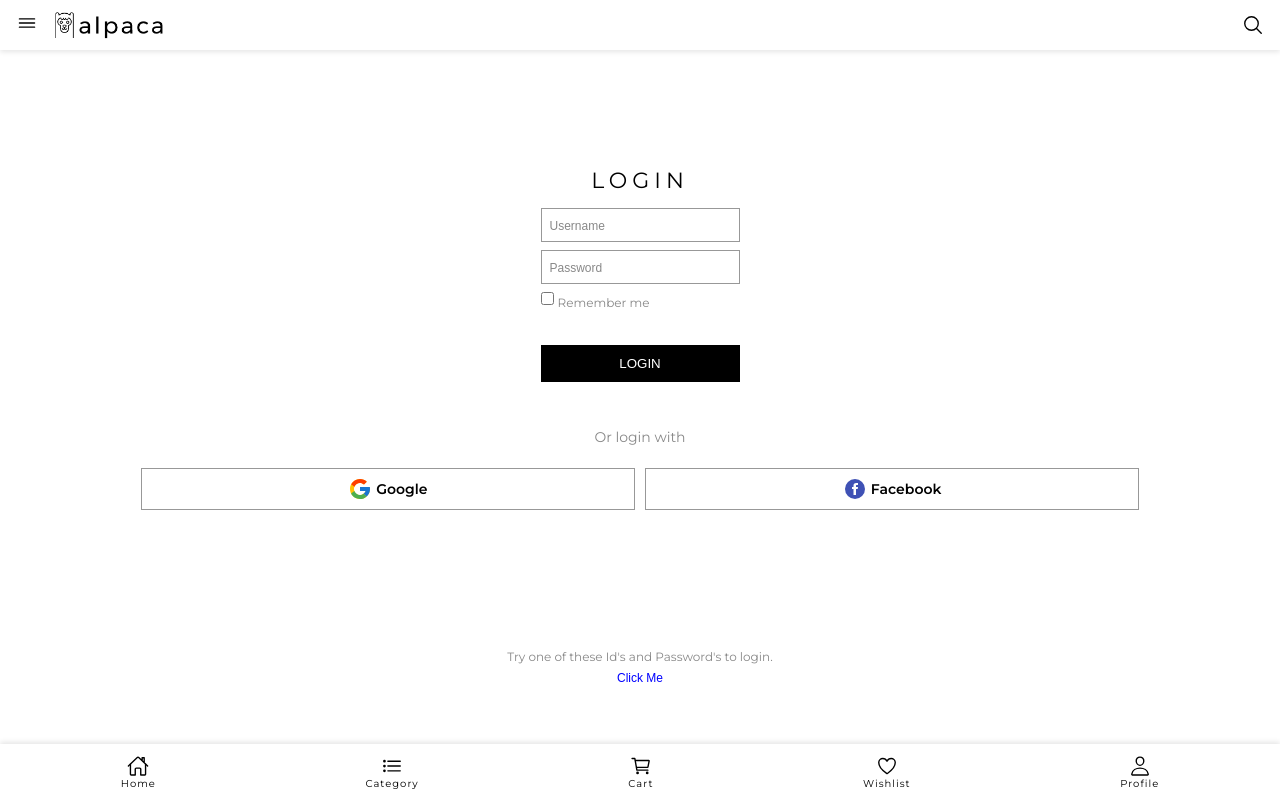
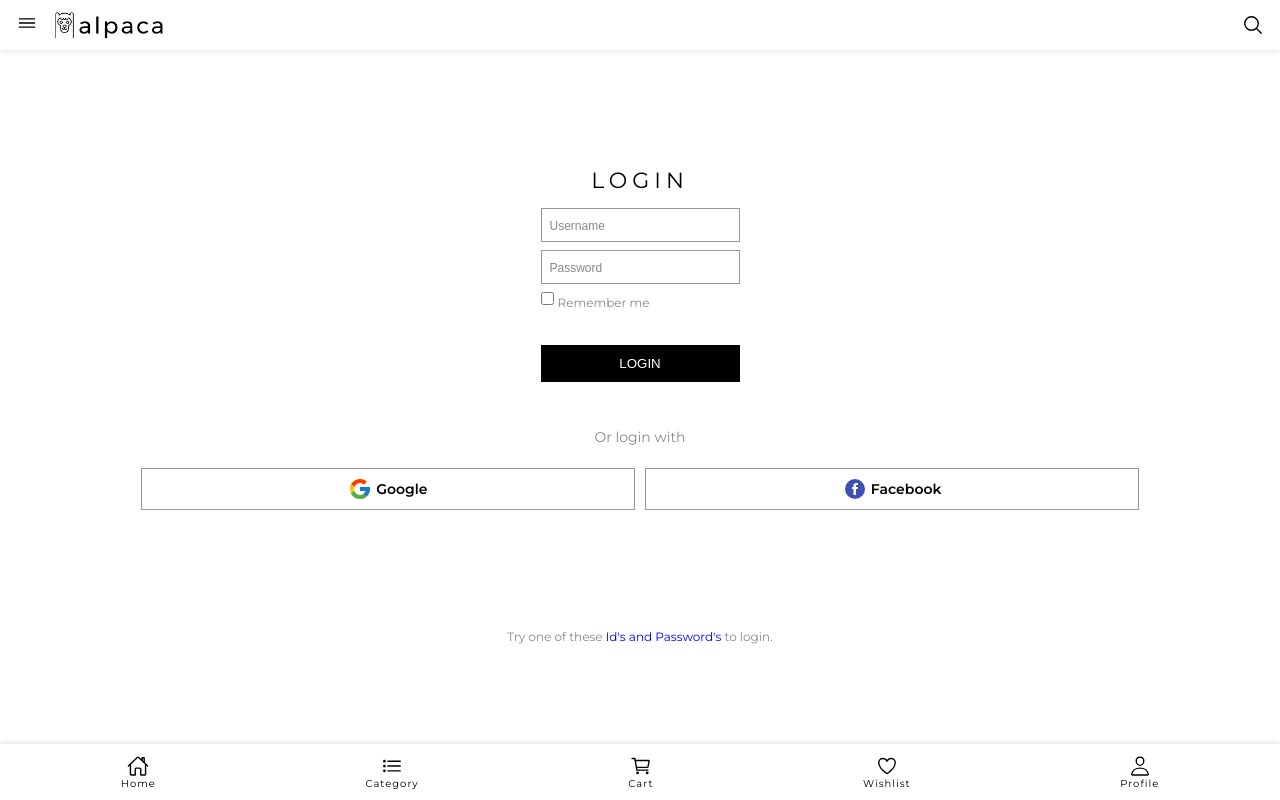
Before and after one commit to aldi-milano/alpaca-store, a React (Create React App) app: page /profile in a window 1280 px wide. Built offline with nearby package versions, Linux system fonts and the light colour scheme; no server answers.

Commit message:
working on accordion and logout button

```diff
--- a/src/App.js
+++ b/src/App.js
@@ -1,4 +1,4 @@
-import { BrowserRouter, Routes, Route } from 'react-router-dom';
+import { BrowserRouter, Routes, Route, Navigate } from 'react-router-dom';
 import { useEffect, useState } from 'react';
 import Swal from 'sweetalert2';
 import SharedLayout from './components/shared-layout/SharedLayout';
@@ -7,7 +7,6 @@ import Categories from './components/pages/categories/Categories';
 import Category from './components/pages/categories/category/category';
 import Cart from './components/pages/carts/Cart';
 import Wishlist from './components/pages/wishlist/Wishlist';
-import Profile from './components/pages/profile/Profile';
 import SingleProduct from './components/pages/single-product/SingleProduct';
 import './scss/style.scss';
 import Visitor from './components/pages/profile/visitor/Visitor';
@@ -20,8 +19,7 @@ function App() {
     user: {},
     cart: [],
     item: [],
-    refHeight: undefined,
-    isClicked: false,
+    profile: {},
     isLogin: false,
     keyword: '',
     profileImg: '',
@@ -34,8 +32,6 @@ function App() {
       return response.json();
     });
   }
-
-  // useState(() => console.log(state.user), []);
 
   useEffect(() => {
     try {
@@ -51,7 +47,6 @@ function App() {
         setState({ ...state, products, users, profileImg });
         console.log(products);
         console.log(users);
-        console.log(profileImg);
       })();
     } catch (err) {
       console.log(err);
@@ -131,9 +126,11 @@ function App() {
     console.log(state.products);
   }
 
+  let getParams;
   const onHandleClearValue = () => setState({ ...state, keyword: '' });
-  const isLoginHandler = bool => setState({ ...state, isLogin: bool });
-  // const userLoginProfile = data => setState({ ...state, user: data });
+  const isLoginHandler = (bool, data) =>
+    setState({ ...state, isLogin: bool, profile: data });
+  const logoutHandler = () => setState({ ...state, isLogin: false });
 
   return (
     <main className='main'>
@@ -148,6 +145,7 @@ function App() {
                 items={state.cart}
                 products={state.products}
                 isLogin={state.isLogin}
+                profile={state.profile}
               />
             }
           >
@@ -207,7 +205,11 @@ function App() {
             <Route
               path='profile/:userId'
               element={
-                <User users={state.users} profileImg={state.profileImg} />
+                <User
+                  users={state.users}
+                  profileImg={state.profileImg}
+                  logoutHandler={logoutHandler}
+                />
               }
             />
           </Route>
--- a/src/components/navigation/Navigation.js
+++ b/src/components/navigation/Navigation.js
@@ -1,3 +1,4 @@
+import { useEffect } from 'react';
 import { Link } from 'react-router-dom';
 
 import Cart from './icon/Cart';
@@ -8,7 +9,7 @@ import Wishlist from './icon/Wishlist';
 
 import './navigation.scss';
 
-function Navigation({ items, products, clearValue }) {
+function Navigation({ items, products, clearValue, isLogin, profile }) {
   return (
     <nav className='nav'>
       <Link to='/'>
@@ -23,7 +24,7 @@ function Navigation({ items, products, clearValue }) {
       <Link to='/wishlist'>
         <Wishlist products={products} />
       </Link>
-      <Link to='/profile'>
+      <Link to={!isLogin ? `/profile` : `/profile/${profile.id}`}>
         <Profile />
       </Link>
     </nav>
--- a/src/components/pages/profile/user/User.js
+++ b/src/components/pages/profile/user/User.js
@@ -1,17 +1,17 @@
-import { useState, useEffect, useRef } from 'react';
+import { useEffect, useRef } from 'react';
 import { useParams } from 'react-router-dom';
-import { IoCaretUpSharp, IoCaretDownSharp } from 'react-icons/io5';
+import {
+  IoCaretUpSharp,
+  IoCaretDownSharp,
+  IoLogOutOutline,
+} from 'react-icons/io5';
 
 import './user.scss';
 
-function User({ users, profileImg }) {
+function User({ users, profileImg, logoutHandler }) {
   const [img] = profileImg;
   const { url } = img;
   const ref = useRef();
-  let [state, setState] = useState({
-    // profileImg: '',
-    isShowing: false,
-  });
 
   const { userId } = useParams();
 
@@ -27,24 +27,7 @@ function User({ users, profileImg }) {
     address: { city, number, street, zipcode },
   } = user;
 
-  // useEffect(() => {
-  //   (async () => {
-  //     const data = await fetch('https://tinyfac.es/api/data?limit=1&quality=0');
-  //     const [res] = await data.json();
-  //     setState({ ...state, profileImg: res.url });
-  //   })();
-  // }, []);
-
   const elContainer = document.querySelector('.user__container');
-
-  // function showingEl(e) {
-  //   console.log(e.target);
-  //   setState({ ...state, isShowing: !state.isShowing });
-  // }
-
-  // function setShowing() {
-  //   setState({ ...state, isShowing: !state.isShowing });
-  // }
 
   // useEffect(() => {
   //   const showingAccordion = document.querySelector('.user__content');
@@ -68,8 +51,10 @@ function User({ users, profileImg }) {
     const detail = document.querySelectorAll('.user__detail');
 
     function showingInfo(i) {
-      // detail.className = 'user__detail';
-      detail[i].classList.toggle('user__detail--active');
+      detail.forEach(d => {
+        d.classList.remove('active');
+      });
+      detail[i].classList.toggle('active');
     }
 
     icons.forEach((_, i) => {
@@ -77,31 +62,28 @@ function User({ users, profileImg }) {
     });
   }, []);
 
-  useEffect(() => {
-    console.log(state.isShowing);
-  }, [state.isShowing]);
-
   function uppercase(str = '') {
     return str.charAt(0).toUpperCase() + str.slice(1);
   }
 
-  console.log(uppercase(firstname));
-
   return (
     <div className='user'>
       <div ref={ref} className='user__content'>
-        <h2>Welcome Back, {uppercase(firstname)}</h2>
+        <div className='user__greeting'>
+          <h3>Welcome Back, {uppercase(firstname)}</h3>
+          <IoLogOutOutline
+            className='icon'
+            onClick={logoutHandler}
+            title='Logout'
+          />
+        </div>
         <div className='user__img'>
           <img src={url} alt='profile image' className='img' />
         </div>
         <div className='user__container' id='1'>
           <div className='user__title'>
             <h3 className='title'>PERSONAL INFORMATION</h3>
-            {!state.isShowing ? (
-              <IoCaretDownSharp className='icon__caret' />
-            ) : (
-              <IoCaretUpSharp className='icon__caret' />
-            )}
+            <IoCaretDownSharp className='icon__caret' />
           </div>
           <div className='user__detail'>
             <table>
@@ -126,11 +108,7 @@ function User({ users, profileImg }) {
         <div className='user__container' id='2'>
           <div className='user__title'>
             <h3 className='title'>USER ADDRESS</h3>
-            {!state.isShowing ? (
-              <IoCaretDownSharp className='icon__caret' />
-            ) : (
-              <IoCaretUpSharp className='icon__caret' />
-            )}
+            <IoCaretDownSharp className='icon__caret' />
           </div>
           <div className='user__detail'>
             <table>
@@ -160,11 +138,7 @@ function User({ users, profileImg }) {
         <div className='user__container' id='3'>
           <div className='user__title'>
             <h3 className='title'>ACCOUNT DETAIL</h3>
-            {!state.isShowing ? (
-              <IoCaretDownSharp className='icon__caret' />
-            ) : (
-              <IoCaretUpSharp className='icon__caret' />
-            )}
+            <IoCaretDownSharp className='icon__caret' />
           </div>
           <div className='user__detail'>
             <table>
--- a/src/components/pages/profile/user/user.scss
+++ b/src/components/pages/profile/user/user.scss
@@ -9,8 +9,17 @@
     gap: u.rem(20);
     padding: u.rem(16);
 
-    h2 {
-      font-weight: 500;
+    .user__greeting {
+      @include u.flex(space-between, center);
+      width: 100%;
+
+      .icon {
+        @include u.icon;
+      }
+
+      h3 {
+        font-weight: 600;
+      }
     }
 
     .user__img {
@@ -18,7 +27,7 @@
 
       .img {
         display: block;
-        width: 50%;
+        width: 40%;
         border-radius: 50%;
         margin: 0 auto;
       }
@@ -40,7 +49,7 @@
       .user__detail {
         display: none;
       }
-      .user__detail--active {
+      .user__detail.active {
         display: block;
       }
     }
--- a/src/components/pages/profile/visitor/Visitor.js
+++ b/src/components/pages/profile/visitor/Visitor.js
@@ -7,7 +7,7 @@ import './visitor.scss';
 import google from '../../../../assets/icon/icons8-google.svg';
 import facebook from '../../../../assets/icon/icons8-facebook-circled.svg';
 
-function Visitor({ users, isLoginHandler, isLogin }) {
+function Visitor({ users, isLoginHandler, isLogin, getParamsHandler }) {
   const navigate = useNavigate();
 
   function onSubmit(e) {
@@ -21,7 +21,7 @@ function Visitor({ users, isLoginHandler, isLogin }) {
 
     (function () {
       if (data) {
-        isLoginHandler(true);
+        isLoginHandler(true, data);
         navigate(`/profile/${data.id}`);
       } else {
         Swal.fire({
@@ -90,11 +90,12 @@ function Visitor({ users, isLoginHandler, isLogin }) {
         </div>
         <div className='popup__data'>
           <p className='popup__message'>
-            Try one of these Id's and Password's to login.
+            Try one of these{' '}
+            <span className='span' onClick={getIdPass}>
+              Id's and Password's
+            </span>{' '}
+            to login.
           </p>
-          <button className='popup__btn' onClick={getIdPass}>
-            Click Me
-          </button>
         </div>
       </div>
     </div>
--- a/src/components/pages/profile/visitor/visitor.scss
+++ b/src/components/pages/profile/visitor/visitor.scss
@@ -106,7 +106,7 @@ html {
       @include u.flex();
       flex-direction: column;
       position: absolute;
-      bottom: 0;
+      bottom: 5%;
       left: 50%;
       transform: translate(-50%, 0);
       width: 100%;
@@ -116,6 +116,11 @@ html {
         color: #888;
         cursor: pointer;
         margin-bottom: u.rem(8);
+
+        .span {
+          color: blue;
+          cursor: pointer;
+        }
       }
 
       .popup__btn {
--- a/src/components/shared-layout/SharedLayout.js
+++ b/src/components/shared-layout/SharedLayout.js
@@ -1,7 +1,14 @@
 import Navigation from '../navigation/Navigation';
 import Header from '../header/Header';
 import { Outlet } from 'react-router-dom';
-function SharedLayout({ keyword, clearValue, items, products, isLogin }) {
+function SharedLayout({
+  keyword,
+  clearValue,
+  items,
+  products,
+  isLogin,
+  profile,
+}) {
   return (
     <>
       <Navigation
@@ -9,6 +16,7 @@ function SharedLayout({ keyword, clearValue, items, products, isLogin }) {
         products={products}
         clearValue={clearValue}
         isLogin={isLogin}
+        profile={profile}
       />
       <Header keyword={keyword} clearValue={clearValue} />
       <Outlet />
```
